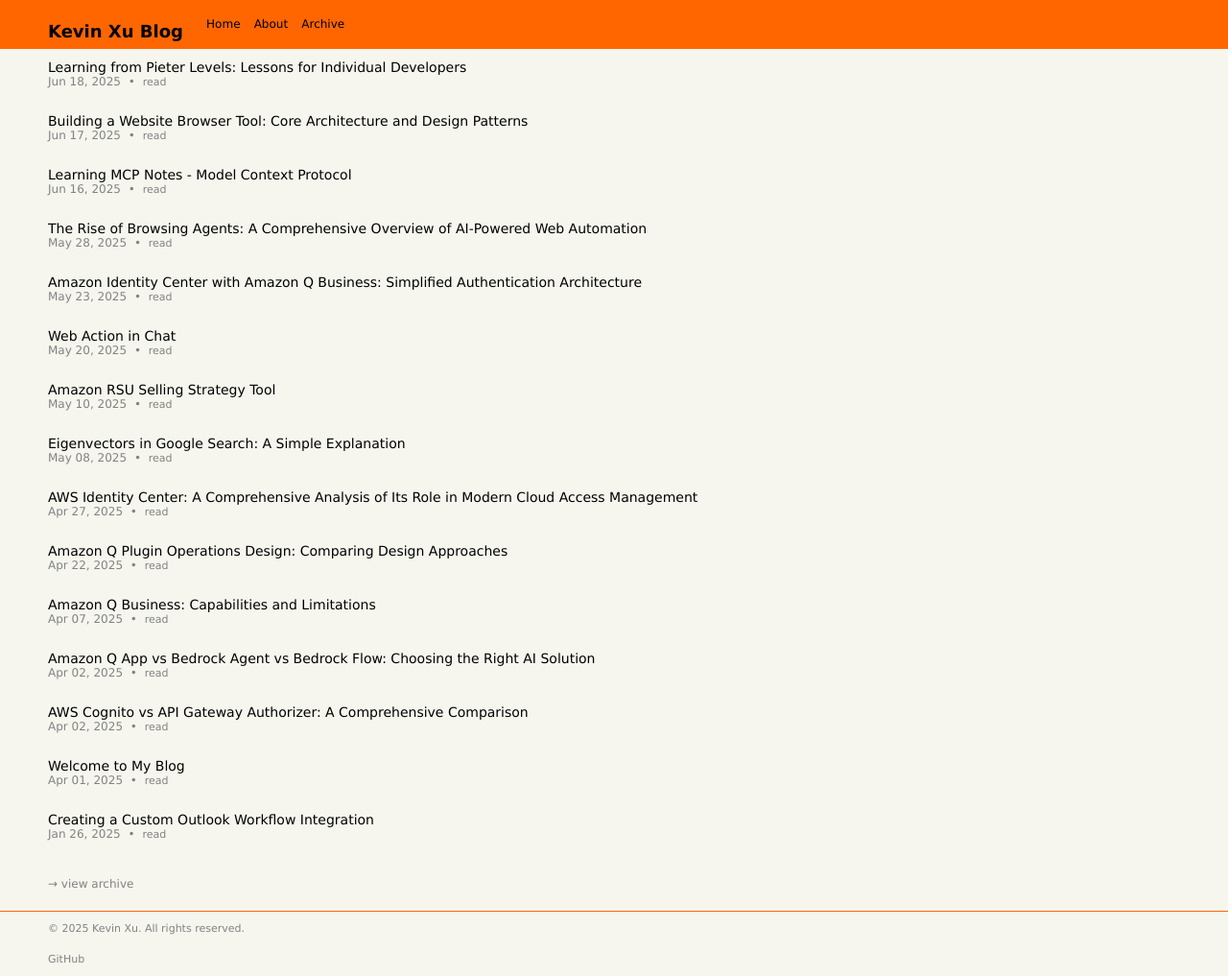
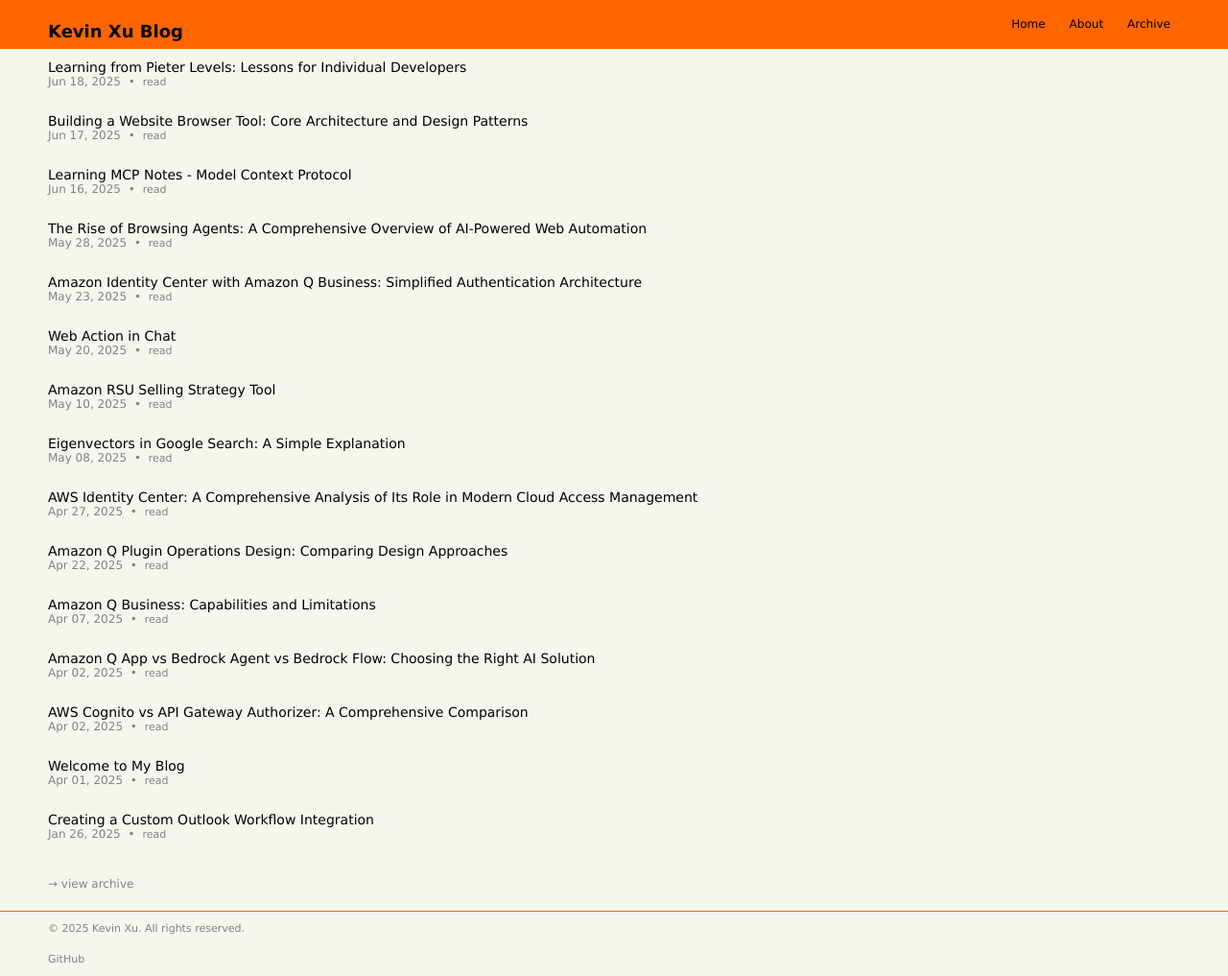
Before and after one commit to JKevinXu/github-blog, a Jekyll site: the page built from index.md, in a window 1280 px wide. Shown: the whole page at 96% size. Built offline with Jekyll 4.4.1, drawn with Linux system fonts in a browser that asks for light colours.

Commit message:
Update CSS styles: Implement flexbox layout for site header and navigation, enhancing alignment and spacing for improved visual consistency.

```diff
--- a/assets/css/main.css
+++ b/assets/css/main.css
@@ -39,12 +39,16 @@ a:visited {
     margin-bottom: 10px;
 }
 
+.site-header .container {
+    display: flex;
+    justify-content: space-between;
+    align-items: center;
+}
+
 .site-title {
     font-size: 18px;
     margin-bottom: 0;
     font-weight: bold;
-    display: inline-block;
-    vertical-align: middle;
 }
 
 .site-title a {
@@ -52,9 +56,8 @@ a:visited {
 }
 
 .site-nav {
-    display: inline-block;
-    margin-left: 20px;
-    vertical-align: middle;
+    display: flex;
+    gap: 15px;
 }
 
 .site-nav a {
```
